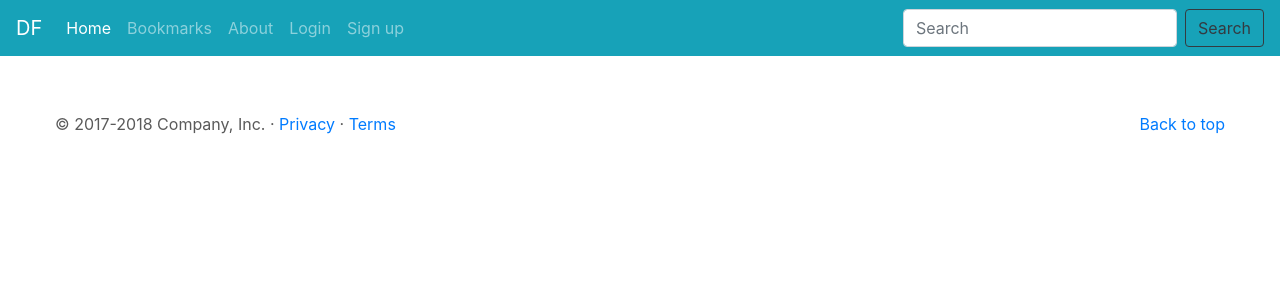
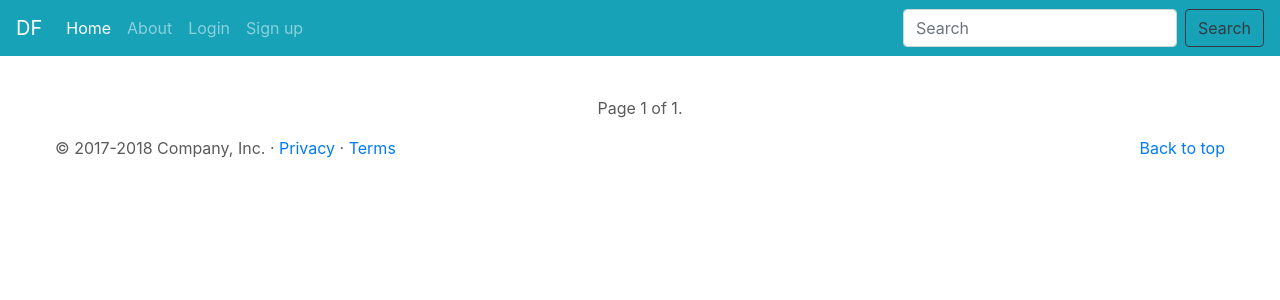
Before and after one commit to h-hub/hacknow-project, a Django app: page / in a window 1280 px wide. Shown: the top 300 px of the page. Run offline with Django 3.2, Linux system fonts and the light colour scheme; data that the repository does not hold is empty; some libraries are stand-ins or nearby versions.

Commit message:
add pagination to home page

```diff
--- a/home/home_templates/bookmarks.html
+++ b/home/home_templates/bookmarks.html
@@ -5,7 +5,7 @@
 
 <div class="row">
     {% if links %}
-    <div class="col-md-4 col-sm-12  bookmarks">
+    <div class="col-md-4 col-sm-12 col-lg-4 col-xl-4 bookmarks">
         <div class="card bookmark-card">
             <div class="card-body bg-light">
                 {% for bookmark_link in links %}
@@ -25,8 +25,8 @@
             </div>
         </div>
     </div>
-    <div class="col-md-8 col-sm-12  bookmarks-content border border-primary justify-content-center">
-        <iframe src="{{first_link.link}}" width="100%" height="550px" frameborder="0" allowtransparency="true"></iframe>
+    <div class="col-md-8 col-sm-12  col-lg-8 col-xl-8 bookmarks-content border border-primary justify-content-center">
+        <iframe src="{{first_link.link}}" width="100%" height="100%" frameborder="0" allowtransparency="true"></iframe>
     </div>
 
     {% else %}
--- a/home/home_templates/home.html
+++ b/home/home_templates/home.html
@@ -19,8 +19,9 @@
                     <div class="p-2"><a><i class="fas fa-window-restore"></i></a></div>
                 </div>
                 {% for postlink in entry.autherblogfeed.entries %}
-                <div class="card author-name-links" data-link="{{postlink.link}}" data-title="{{postlink.title}}" data-content="{{postlink.description}}"
-                    data-link-id="{{postlink.title}}" data-toggle="modal" data-target=".bd-example-modal-lg">
+                <div class="card author-name-links" data-link="{{postlink.link}}" data-title="{{postlink.title}}"
+                    data-content="{{postlink.description}}" data-link-id="{{postlink.title}}" data-toggle="modal"
+                    data-target=".bd-example-modal-lg">
                     <div class="card-body">
                         {{postlink.title}}
                     </div>
@@ -30,6 +31,27 @@
         </div>
     </div>
     {% endfor %}
+
+    <div class="col-md-12 d-flex justify-content-center">
+        <div class="pagination">
+            <span class="step-links">
+                {% if page_obj.has_previous %}
+                <a href="?page=1">&laquo; first</a>
+                <a href="?page={{ page_obj.previous_page_number }}">previous</a>
+                {% endif %}
+
+                <span class="current">
+                    Page {{ page_obj.number }} of {{ page_obj.paginator.num_pages }}.
+                </span>
+
+                {% if page_obj.has_next %}
+                <a href="?page={{ page_obj.next_page_number }}">next</a>
+                <a href="?page={{ page_obj.paginator.num_pages }}">last &raquo;</a>
+                {% endif %}
+            </span>
+        </div>
+    </div>
+
 </div>
 
 <div class="modal fade bd-example-modal-lg" tabindex="-1" role="dialog" aria-labelledby="myLargeModalLabel"
@@ -48,11 +70,11 @@
                             </button>
                         </div>
                         <div class="col-md-12 modal-title-menu">
-                           {% comment %} <button type="button" class="btn btn-outline-primary btn-sm" id="bookmark-btn"><i
-                                    class="fas fa-bookmark"></i> Bookmark</button> {% endcomment %}
+                            {% comment %} <button type="button" class="btn btn-outline-primary btn-sm"
+                                id="bookmark-btn"><i class="fas fa-bookmark"></i> Bookmark</button> {% endcomment %}
                             <button type="button" class="btn btn-outline-secondary btn-sm" id="newtab-btn"><i
                                     class="far fa-window-maximize"></i> New Tab</button>
-                                    <img class="modal-title-menu-loading" src="{% static "loading.gif" %}">
+                            <img class="modal-title-menu-loading" src="{% static "loading.gif" %}">
                         </div>
                     </div>
                 </div>
--- a/home/views.py
+++ b/home/views.py
@@ -1,3 +1,4 @@
+from django.core.paginator import Paginator
 from django.shortcuts import render
 from django.http import HttpResponse
 from django.http import JsonResponse
@@ -12,10 +13,14 @@ import feedparser
 def index(request):
 
     authors = Author.objects.all()
+    paginator = Paginator(authors, 2)
+
+    page_number = request.GET.get('page')
+    page_obj = paginator.get_page(page_number)
 
     authorlist = []
 
-    for author in authors:
+    for author in page_obj:
         link = author.link_set.filter(name='blog')
         fed = feedparser.parse(link[0].link)
 
@@ -28,6 +33,7 @@ def index(request):
 
     context = {
         'authors': authorlist,
+        'page_obj': page_obj,
     }
     return render(request, 'home_templates/home.html', context)
 
--- a/templates/base.html
+++ b/templates/base.html
@@ -39,9 +39,11 @@
                     <li class="nav-item {% if url_name == 'home' %}active{% endif %}">
                         <a class="nav-link" href="/">Home <span class="sr-only">(current)</span></a>
                     </li>
+                     {% if request.user.is_authenticated %}
                     <li class="nav-item {% if url_name == 'bookmarks' %}active{% endif %}">
                         <a class="nav-link" href="/bookmark">Bookmarks</a>
                     </li>
+                    {% endif %}
                     <li class="nav-item {% if url_name == 'about' %}active{% endif %}">
                         <a class="nav-link" href="/about">About</a>
                     </li>
```
